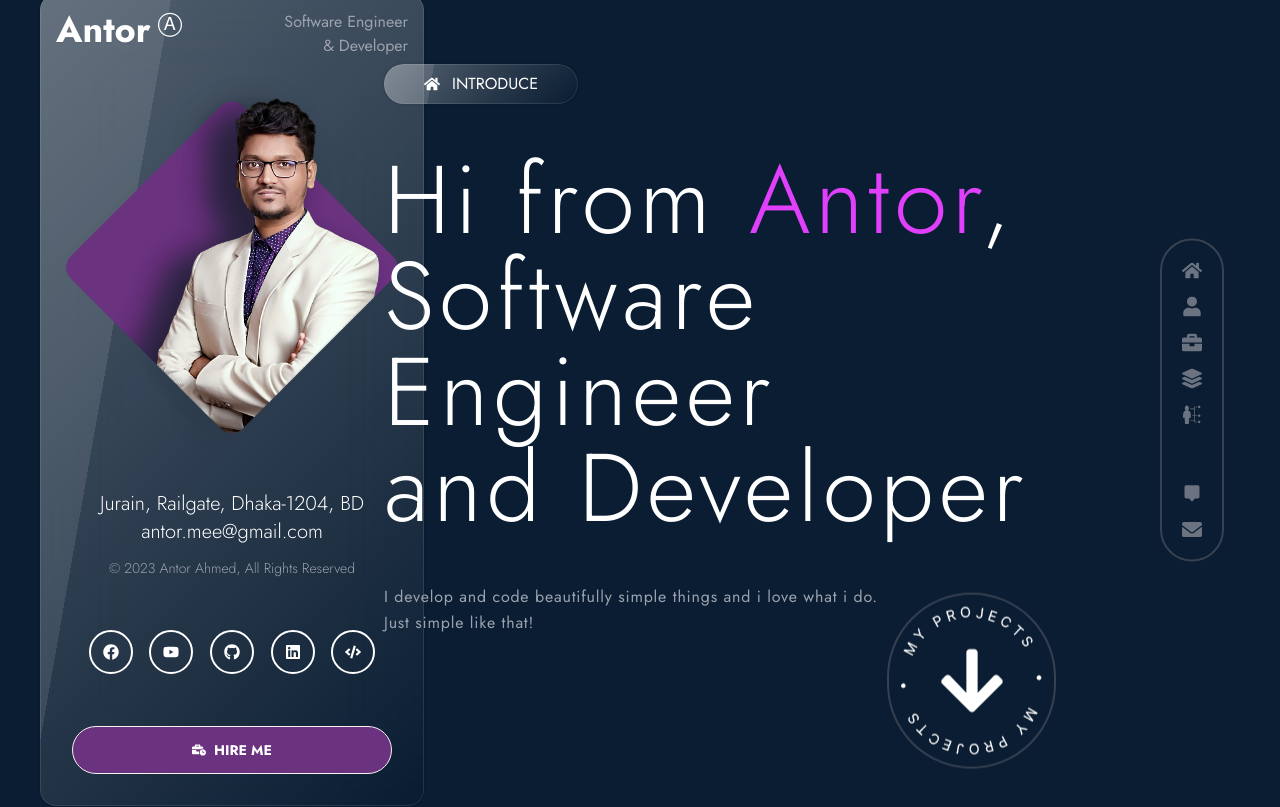
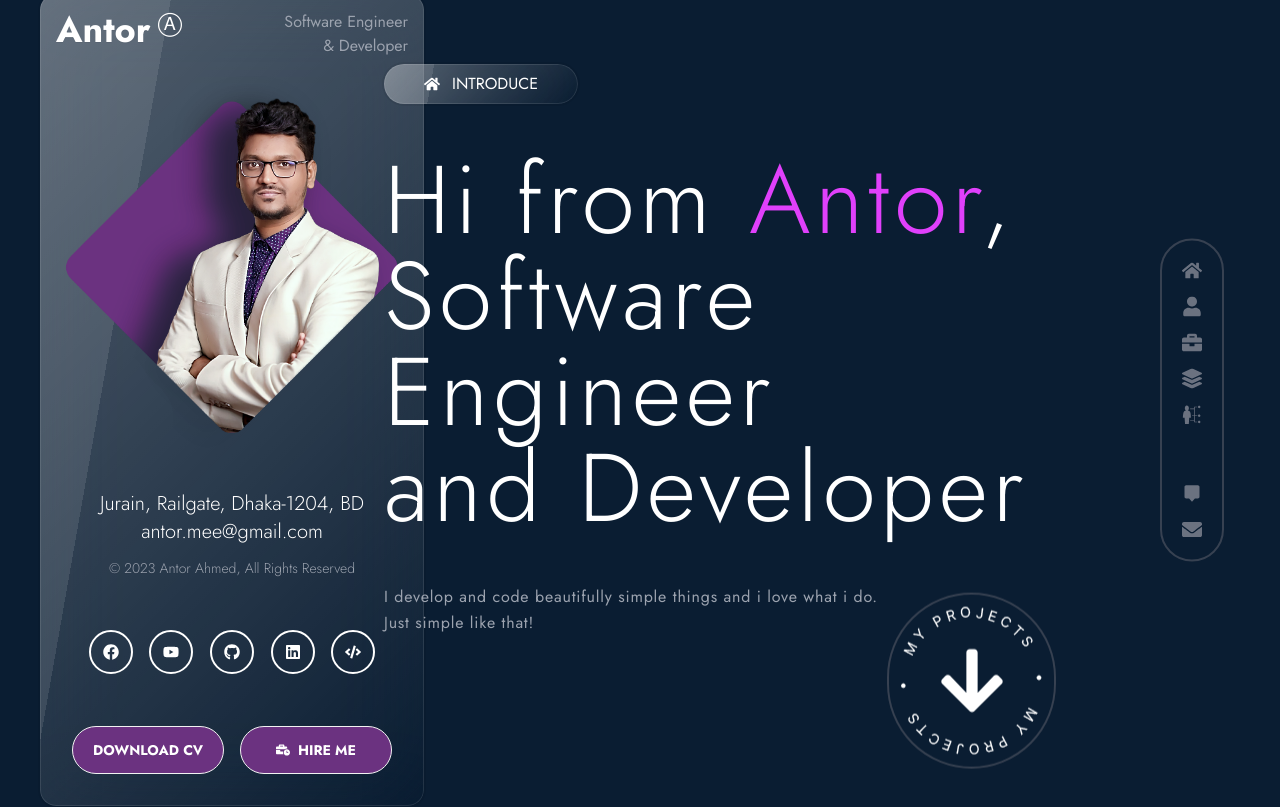
Before and after one commit to An7orAhmed/An7or-Portfolio, a React (Vite) app: page / in a window 1280 px wide. Shown: the top 807 px of the page. Built offline with nearby package versions, Linux system fonts and the light colour scheme; some icons are missing.

Commit message:
download  cv option  added

```diff
--- a/src/components/BioInfo.jsx
+++ b/src/components/BioInfo.jsx
@@ -42,9 +42,14 @@ function BioInfo() {
               </div>
             </a>
           </div><br></br>
-          <button className="btn w-full bg-primary text-white hover:text-primary mt-3 rounded-full">
-            <FaBusinessTime></FaBusinessTime>HIRE ME
-          </button>
+          <div className="flex gap-4 w-full">
+            <a href="https://drive.google.com/file/d/1j7fDhmbYtoLaEo5vKNlUUvVlU9X2l9H6/view?usp=sharing" className="btn flex-1 bg-primary text-white hover:text-primary mt-3 rounded-full">
+              Download CV
+            </a>
+            <button className="btn flex-1 bg-primary text-white hover:text-primary mt-3 rounded-full">
+              <FaBusinessTime></FaBusinessTime>HIRE ME
+            </button>
+          </div>
         </div>
       </div>
     </div>
```
